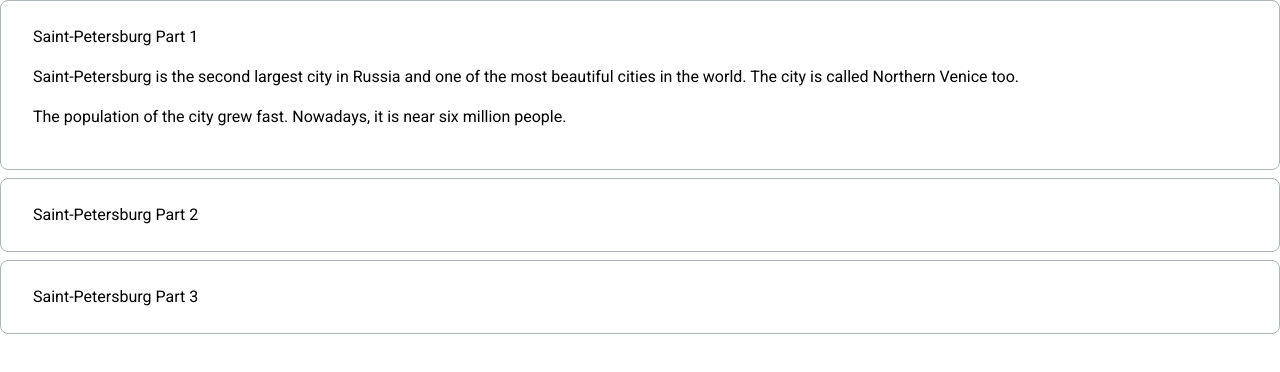
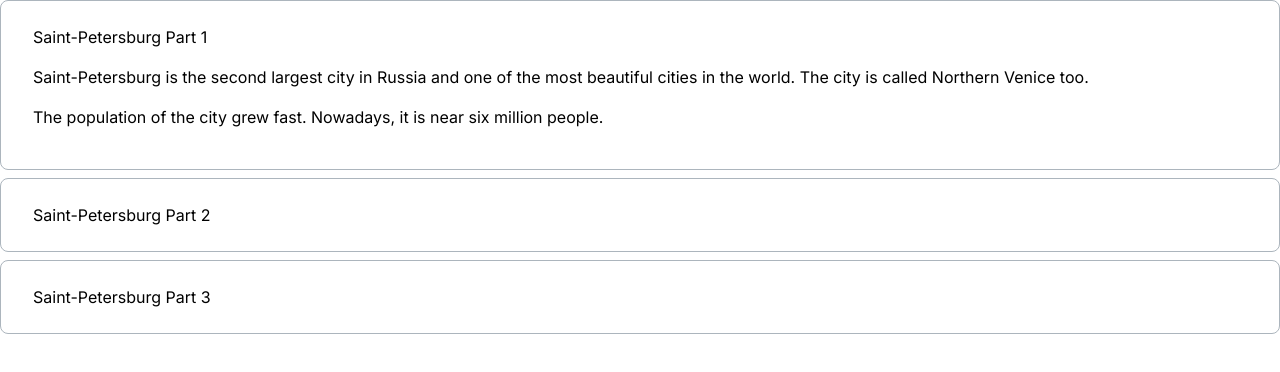
Before and after one commit to js-tasks-ru/htmlcss-20220616_alina-polovneva, a website: page 03-lection1/02-accordion/index.html in a window 1280 px wide. Both pictures are taken after a click on the heading "Saint-Petersburg Part 1". Drawn offline with Linux system fonts and the light colour scheme.

Commit message:
added font import

```diff
--- a/03-lection1/02-accordion/accordion.css
+++ b/03-lection1/02-accordion/accordion.css
@@ -1,14 +1,18 @@
+@import url('https://fonts.googleapis.com/css2?family=Inter:wght@400;500;700&display=swap');
 .accordion__item {
     margin-bottom: 8px;
     border: 1px solid #ACB5BD;
     border-radius: 8px;
     padding: 24px 32px;
-    font-family: 'Inter';
+    font-family: 'Inter', sans-serif;
     font-style: normal;
     font-weight: 400;
     font-size: 16px;
     line-height: 24px;
     color: #000000;
+}
+.accordion__item p {
+    font-family: 'Inter', sans-serif;
 }
 .accordion__item:last-child {
     margin-bottom: 0;
@@ -16,6 +20,7 @@
 .accordion__summary {
     display: block;
     cursor: pointer;
+    font-family: 'Inter', sans-serif;
 }
 .accordion__summary::-webkit-details-marker {
     display: none;
```
